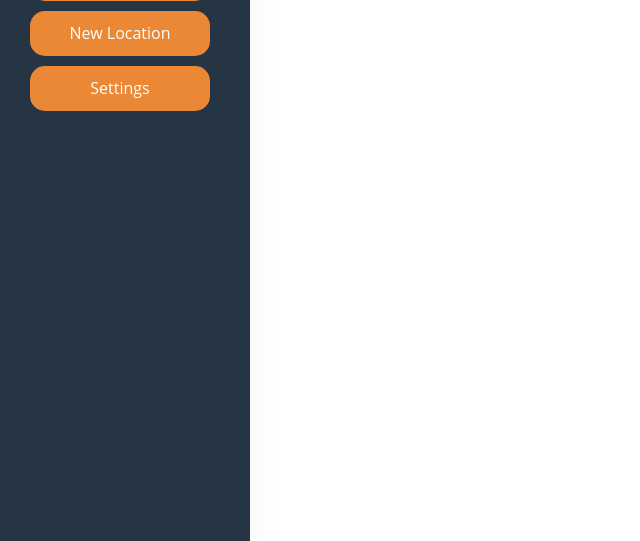
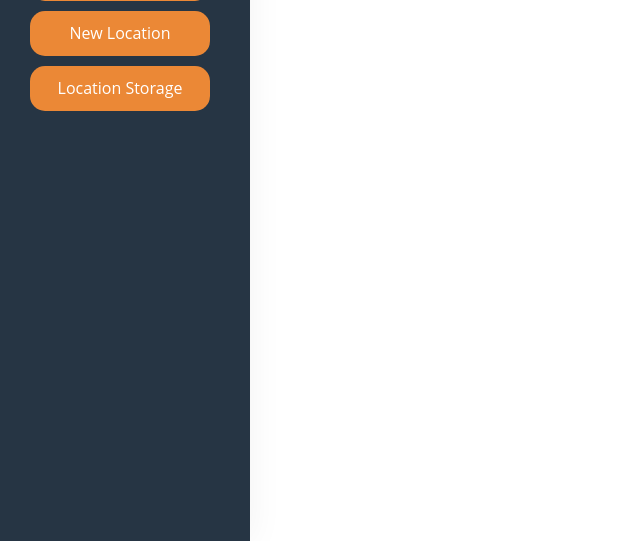
Before and after one commit to AlistairArk/SEP-Bike-Rental-Project, a Flask app: page /locationStats in a window 1280 px wide. Shown: the part 259-800 px from the top of the page, without its empty margins (0-640 px from the left). Run offline with Flask 2, Linux system fonts and the light colour scheme; data that the repository does not hold is empty; some libraries are stand-ins or nearby versions.

Commit message:
fix address output and add button to page in nav bar

```diff
--- a/sep/app/templates/index.html
+++ b/sep/app/templates/index.html
@@ -37,7 +37,7 @@
                               <a href="{{ url_for('addLocation') }}"><button type="button" class="sidebar-button">New Location</button></a>
                             </li>
                             <li class="sidebar-button-container">
-                              <button type="button" class="sidebar-button">Settings</button>
+                              <a href="{{ url_for('locationStats') }}"><button type="button" class="sidebar-button">Location Storage</button></a>
                             </li>
                         </ul>
                     </nav>
--- a/sep/app/templates/locationStats.html
+++ b/sep/app/templates/locationStats.html
@@ -15,13 +15,9 @@
     <tbody>
       {% for l in locations %}
         <tr class="text-center">
-          <!-- <td>{{l[0]}}</td>
-          <td>{{l[1]}}</td>
-          <td>{{l[2]}}</td>
-          <td>{{l[3]}}</td> -->
           <td>{{ l.id }}</td>
           <td>{{ l.name }}</td>
-          <td>{{ l.address }}</td>
+          <td>{{ l.addr }}</td>
           <td>{{ l.bike_amount }}</td>
         </tr>
       {% endfor %}
```
